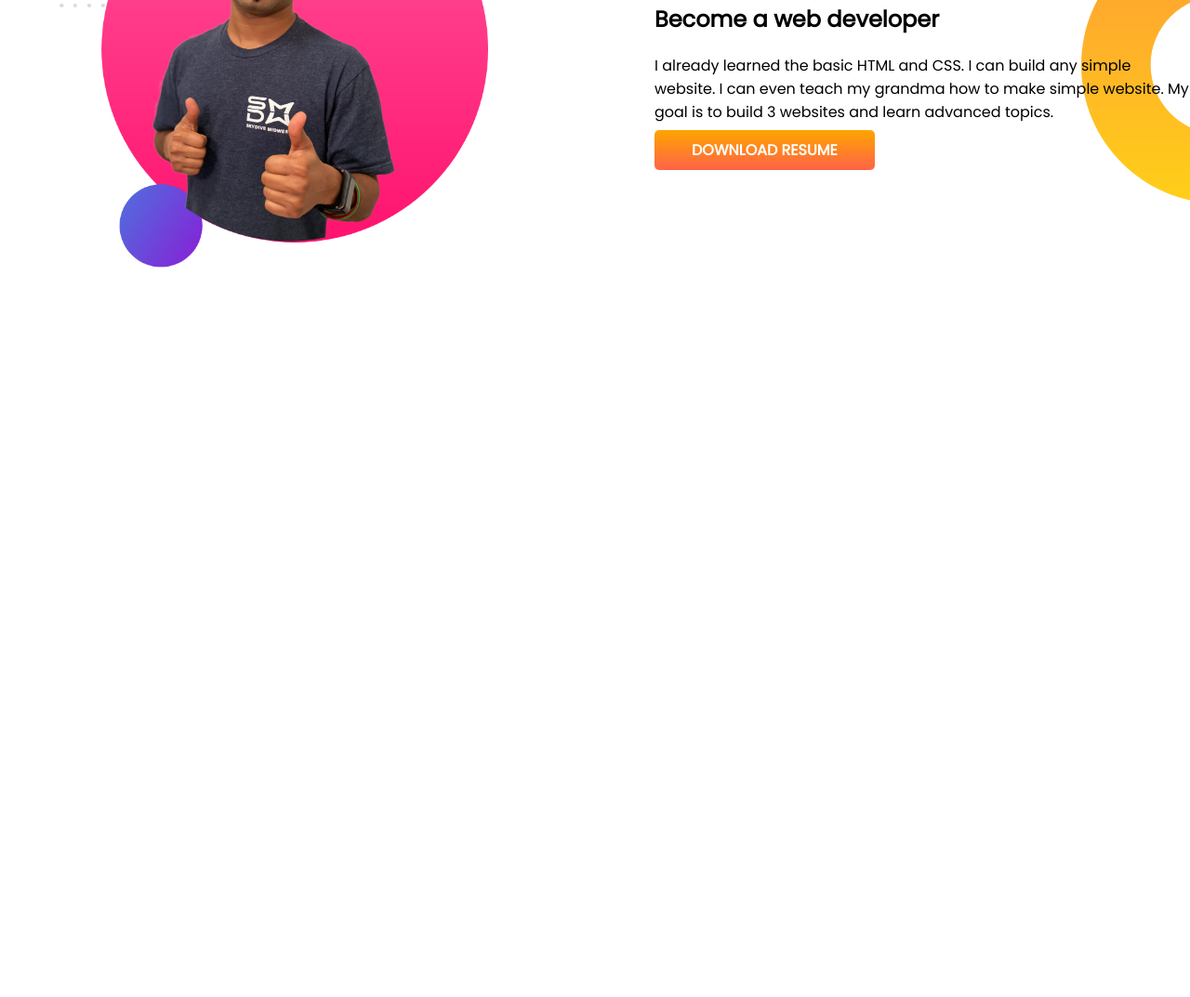
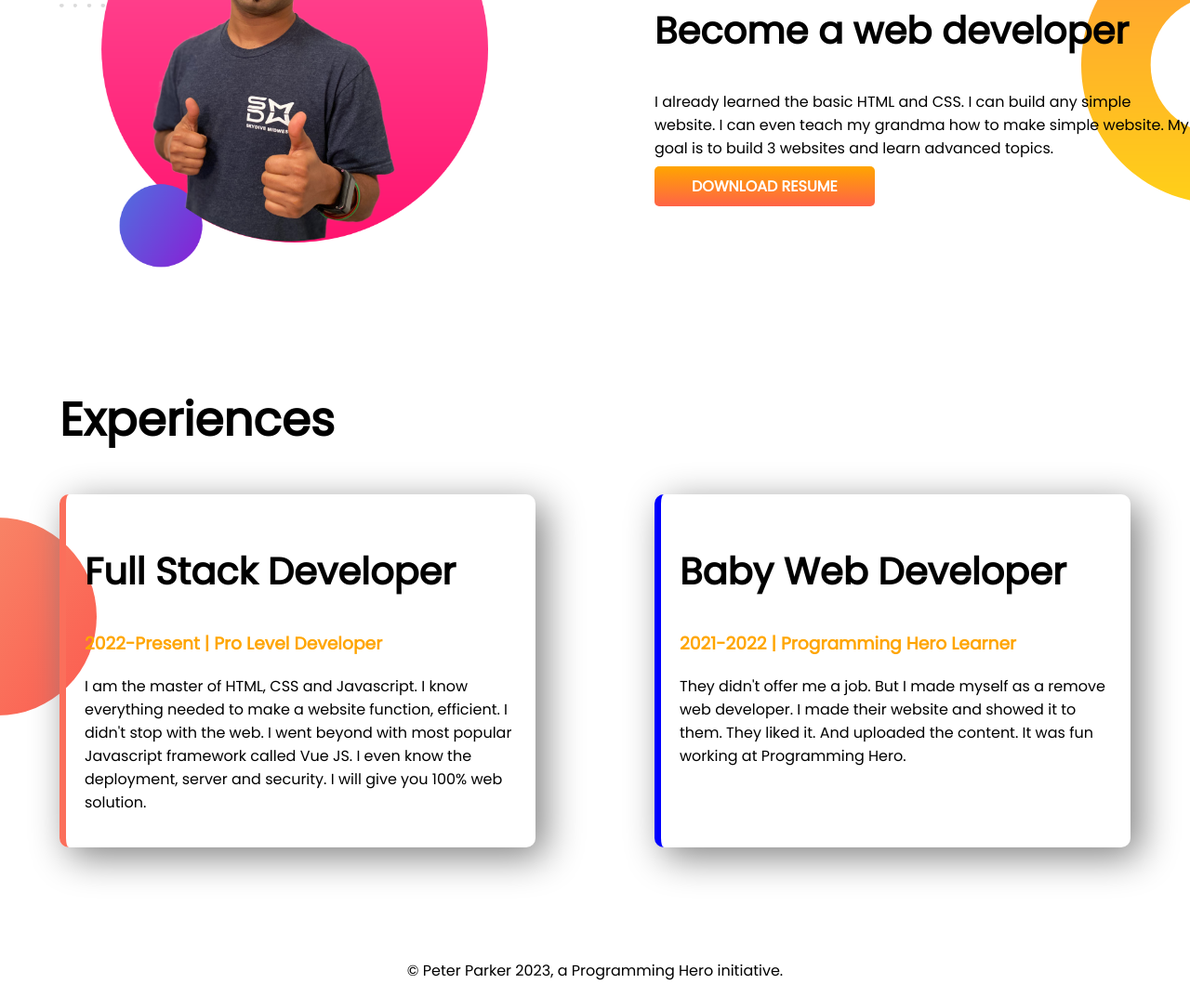
Before and after one commit to abir-ht/developer-portfolio, a plain HTML site: page index.html in a window 1280 px wide. Shown: the part 739-1812 px from the top of the page at 93% size. Before the commit the page ends 1154 px from the top, so only its background shows below. Drawn offline with Linux system fonts and the light colour scheme.

Commit message:
experience and footer added

```diff
--- a/index.html
+++ b/index.html
@@ -15,10 +15,10 @@
 </head>
 
 <body>
-  <section class="top-banner">
+  <section class="top-banner flexible-container">
     <div class="half-width">
       <h1>Welcome To</h1>
-      <h1><span class="orange-color">Abir Hasan</span> World!</h1>
+      <h1><span class="orange-color">Abir Hasan's</span> World!</h1>
       <h3>Build Climber and Train Stopper</h3>
       <p>
         You might saw me jumping, climbing buildings, and stopping trains. But
@@ -35,7 +35,7 @@
     </div>
   </section>
 
-  <section class="dream-big">
+  <section class="dream-big flexible-container">
 
     <div class="half-width">
       <img src="images/jhankar2.png" alt="" />
@@ -54,6 +54,35 @@
 
   </section>
 
+  <section class="experience">
+    <h1 class="test">Experiences</h1>
+
+    <div class="flexible-container">
+
+      <div id="full-stack" class="experience-item">
+
+        <h2>Full Stack Developer</h2>
+        <h3 class="orange-color">2022-Present | Pro Level Developer</h3>
+        <p>I am the master of HTML, CSS and Javascript. I know everything needed to make a website function, efficient.
+          I
+          didn't stop with the web. I went beyond with most popular Javascript framework called Vue JS. I even know the
+          deployment, server and security. I will give you 100% web solution.</p>
+      </div>
+
+      <div id="baby-stack" class="experience-item">
+        <h2>Baby Web Developer</h2>
+        <h3 class="orange-color">2021-2022 | Programming Hero Learner</h3>
+        <p>They didn't offer me a job. But I made myself as a remove web developer. I made their website and showed it
+          to them. They liked it. And uploaded the content. It was fun working at Programming Hero.</p>
+      </div>
+    </div>
+
+  </section>
+
 </body>
 
+<footer>
+  <p>© Peter Parker 2023, a Programming Hero initiative.</p>
+</footer>
+
 </html>
--- a/style.css
+++ b/style.css
@@ -7,11 +7,15 @@ h1 {
     font-size: 50px;
 }
 
+h2 {
+    font-size: 40px;
+}
+
 .orange-color {
     color: orange;
 }
 
-section {
+.flexible-container {
     display: flex;
     margin-bottom: 120px;
 }
@@ -44,3 +48,35 @@ section {
     background-repeat: no-repeat;
     background-position: right;
 }
+
+.experience {
+    background-image: url(images/exp-bg.png);
+    background-repeat: no-repeat;
+    background-position: left;
+}
+
+.test {
+    margin-left: 5%;
+}
+
+.experience-item {
+    width: 40%;
+    margin-left: 5%;
+    margin-right: 5%;
+    padding: 20px;
+    border-radius: 10px;
+    box-shadow: 10px 10px 40px gray;
+
+}
+
+#full-stack {
+    border-left: 7px solid #FB6F5B;
+}
+
+#baby-stack {
+    border-left: 7px solid blue;
+}
+
+footer p {
+    text-align: center;
+}
```
